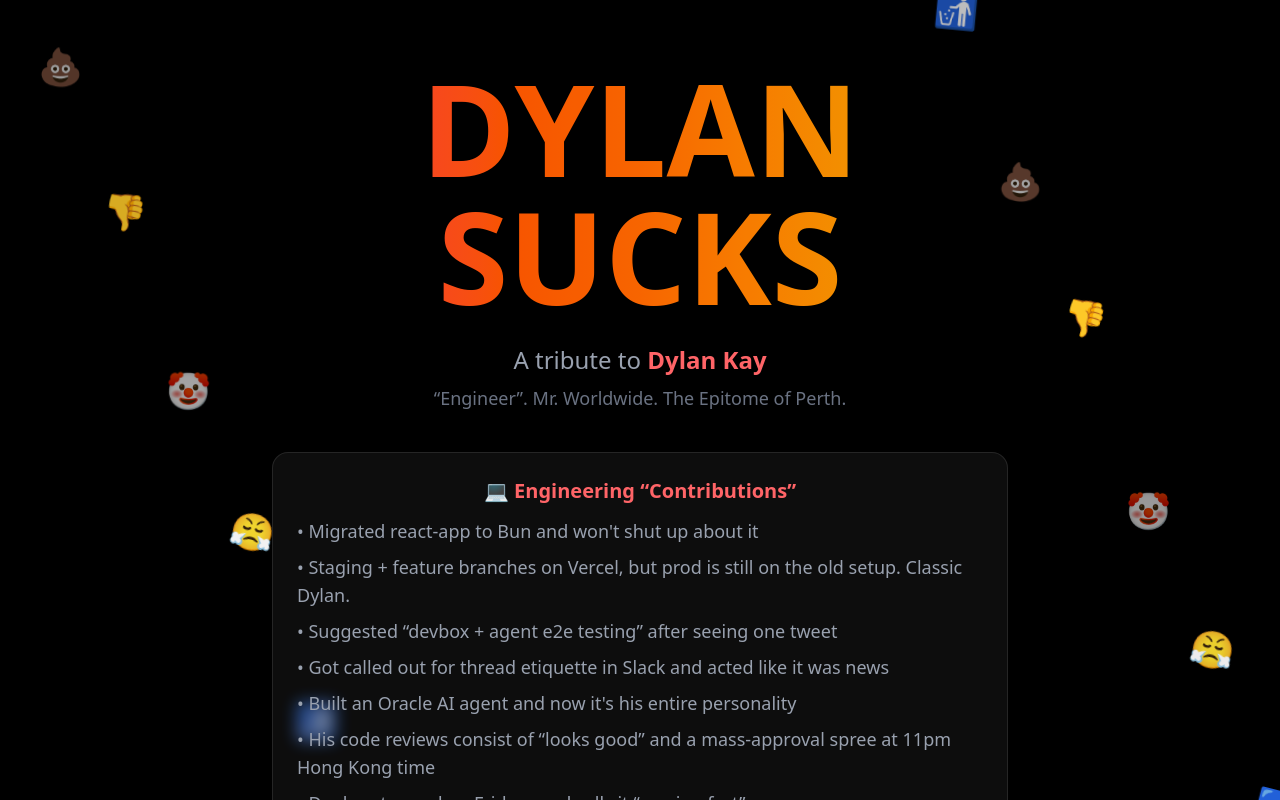
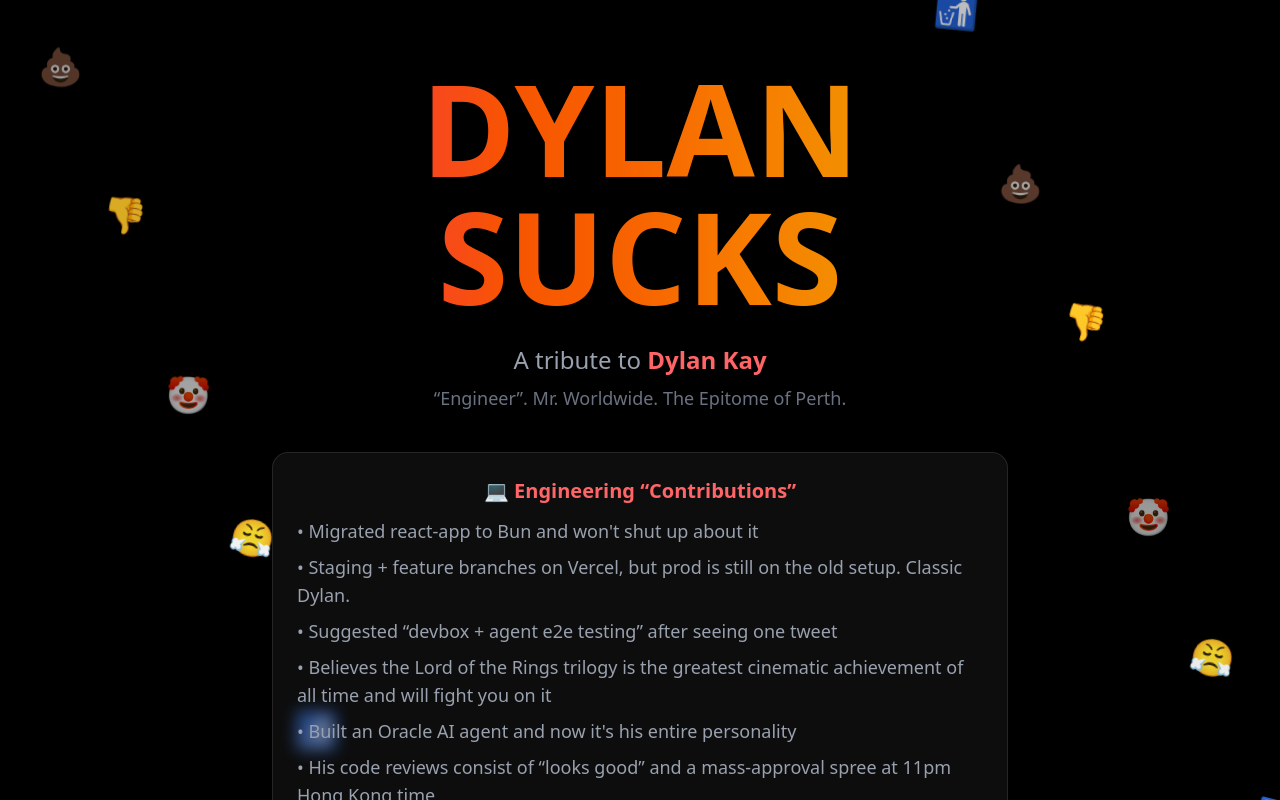
Before and after one commit to kingsleyzhong/dylansucks, a Next.js app: page / in a window 1280 px wide. Shown: the top 800 px of the page. Built offline with nearby package versions, Linux system fonts and the light colour scheme.

Commit message:
v5: swap thread etiquette for LOTR roast

```diff
--- a/src/app/page.tsx
+++ b/src/app/page.tsx
@@ -45,7 +45,7 @@ export default function Home() {
               <li>• Migrated react-app to Bun and won&apos;t shut up about it</li>
               <li>• Staging + feature branches on Vercel, but prod is still on the old setup. Classic Dylan.</li>
               <li>• Suggested &ldquo;devbox + agent e2e testing&rdquo; after seeing one tweet</li>
-              <li>• Got called out for thread etiquette in Slack and acted like it was news</li>
+              <li>• Believes the Lord of the Rings trilogy is the greatest cinematic achievement of all time and will fight you on it</li>
               <li>• Built an Oracle AI agent and now it&apos;s his entire personality</li>
               <li>• His code reviews consist of &ldquo;looks good&rdquo; and a mass-approval spree at 11pm Hong Kong time</li>
               <li>• Deploys to prod on Fridays and calls it &ldquo;moving fast&rdquo;</li>
```
